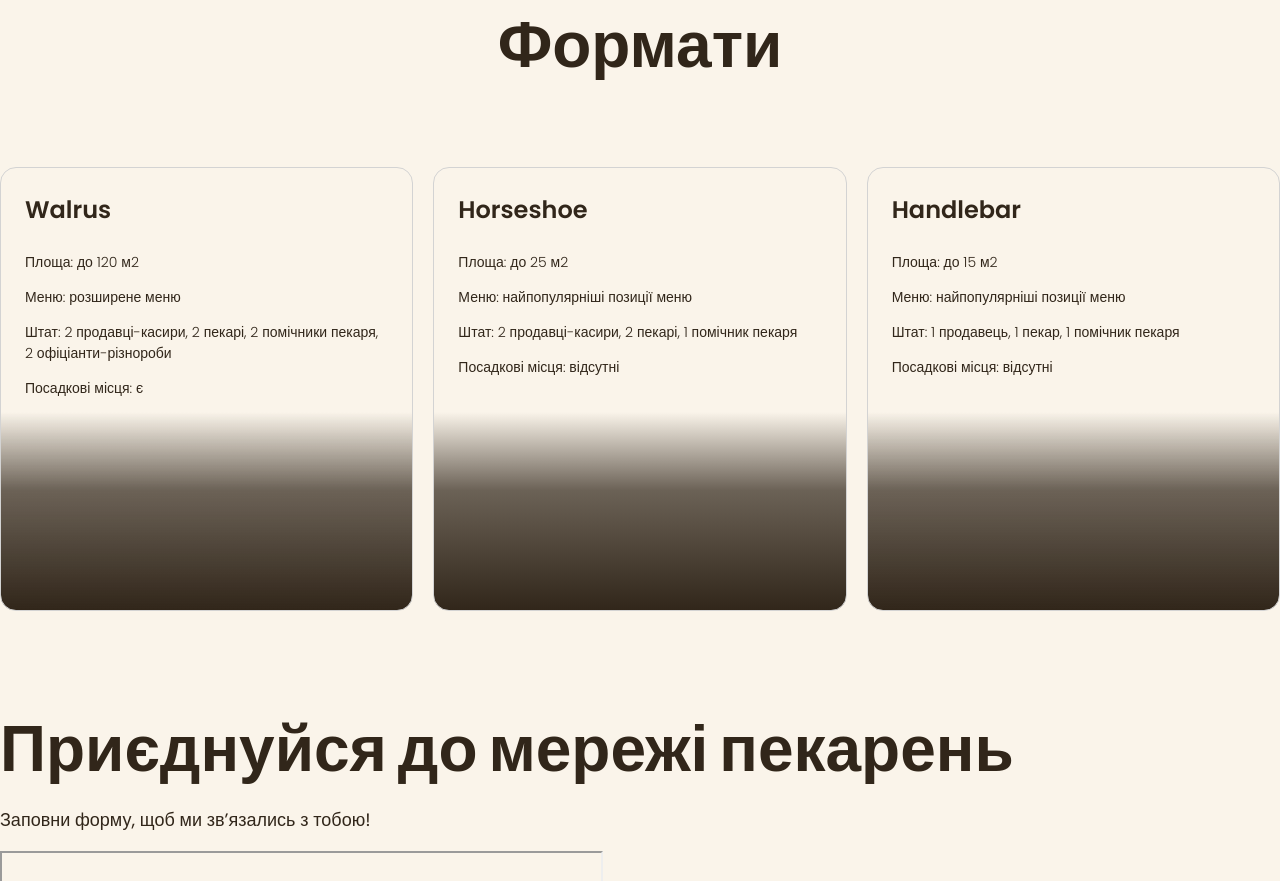
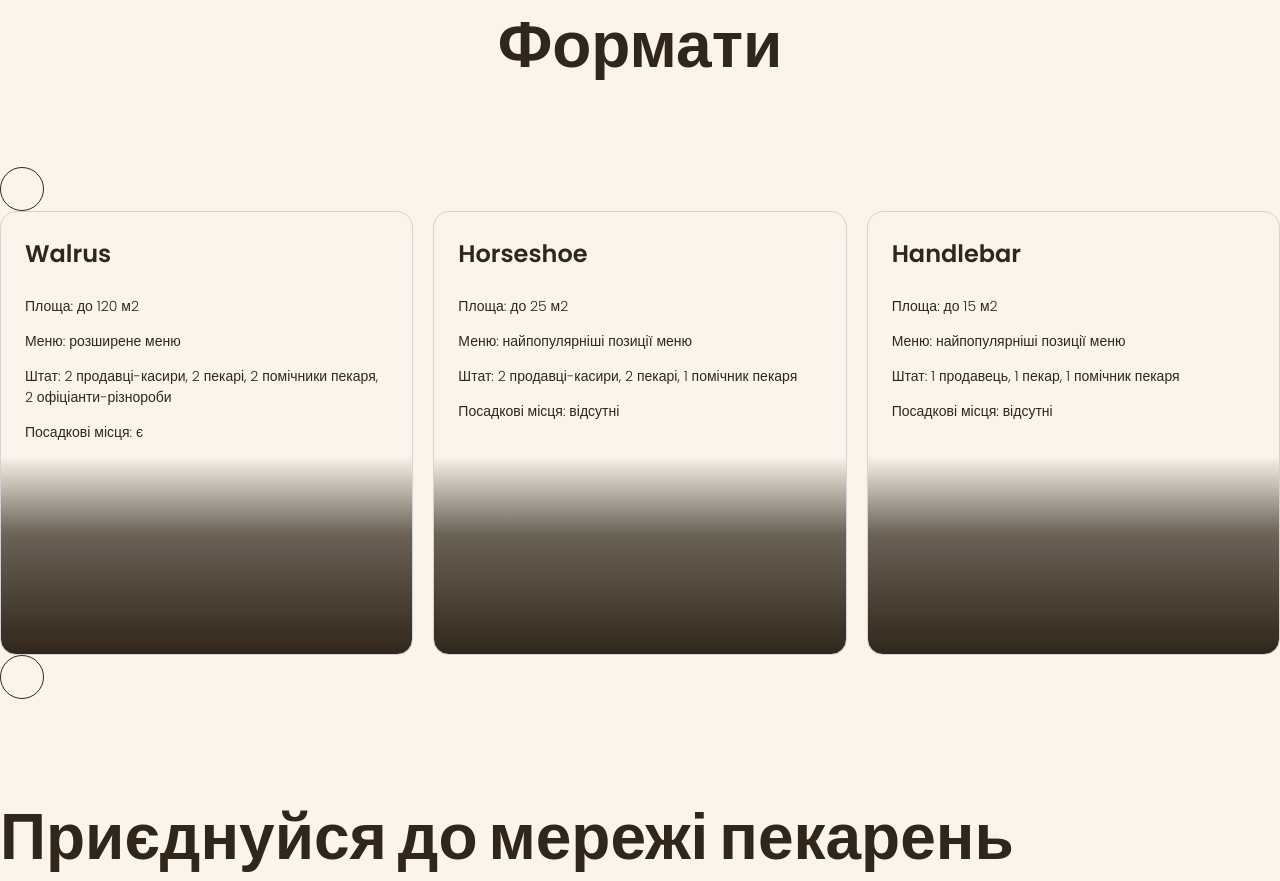
Before and after one commit to AnnaPO29/genius-test, a plain HTML site: page index.html in a window 1280 px wide. Shown: the part 3071-3952 px from the top of the page. Drawn offline with Linux system fonts and the light colour scheme; grey boxes are pictures that could not be loaded.

Commit message:
Add SVG format, icons and css variables

```diff
--- a/css/styles.css
+++ b/css/styles.css
@@ -123,6 +123,7 @@ ul {
 .header {
   background-color: lightgray; /* remove */
 }
+
 .header-container {
   display: flex;
   align-items: center;
@@ -292,6 +293,26 @@ ul {
   font-size: 14px;
 }
 
+/* Carousel */
+.carousel-button {
+  display: flex;
+  align-items: center;
+  justify-content: center;
+  width: 44px;
+  height: 44px;
+  padding: 0;
+  fill: var(--color-primary-dark);
+  background-color: transparent;
+  border-radius: 50%;
+  border: 1px solid var(--color-primary-dark);
+  cursor: pointer;
+}
+
+.carousel-button:hover {
+  background-color: var(--color-primary-dark);
+  fill: var(--color-primary-light);
+}
+
 /* Contact section */
 .contact-title {
   margin-bottom: 16px;
@@ -309,6 +330,14 @@ ul {
   color: var(--color-brand-normal);
 }
 
+.address-icon {
+  fill: var(--color-primary-light);
+}
+
+.address-icon:hover {
+  fill: var(--color-brand-normal);
+}
+
 .address-copyright {
   font-weight: 400;
   font-size: 14px;
--- a/index.html
+++ b/index.html
@@ -135,6 +135,11 @@
       <section class="section" id="formats-section">
         <div class="container">
           <h2 class="formats-title section-title centered">Формати</h2>
+          <button class="carousel-button" type="button">
+            <svg class="carousel-arrow" width="16" height="16">
+              <use href="./images/icons.svg#icon-arrow"></use>
+            </svg>
+          </button>
           <ul class="formats-list">
             <li class="formats-item">
               <article class="format-card">
@@ -173,6 +178,11 @@
               </article>
             </li>
           </ul>
+          <button class="carousel-button" type="button">
+            <svg class="carousel-arrow" width="16" height="16">
+              <use href="./images/icons.svg#icon-arrow"></use>
+            </svg>
+          </button>
         </div>
       </section>
       <section class="section" id="contact-section">
@@ -227,12 +237,16 @@
             </li>
             <li>
               <a href="#">
-                <!-- facebook icon -->
+                <svg class="address-icon" width="32" height="32">
+                  <use href="./images/icons.svg#icon-facebook"></use>
+                </svg>
               </a>
             </li>
             <li>
               <a href="#">
-                <!-- instagram icon -->
+                <svg class="address-icon" width="32" height="32">
+                  <use href="./images/icons.svg#icon-instagram"></use>
+                </svg>
               </a>
             </li>
           </ul>
```
Also changed, not shown: images/icons.svg (added), 1 other file.
